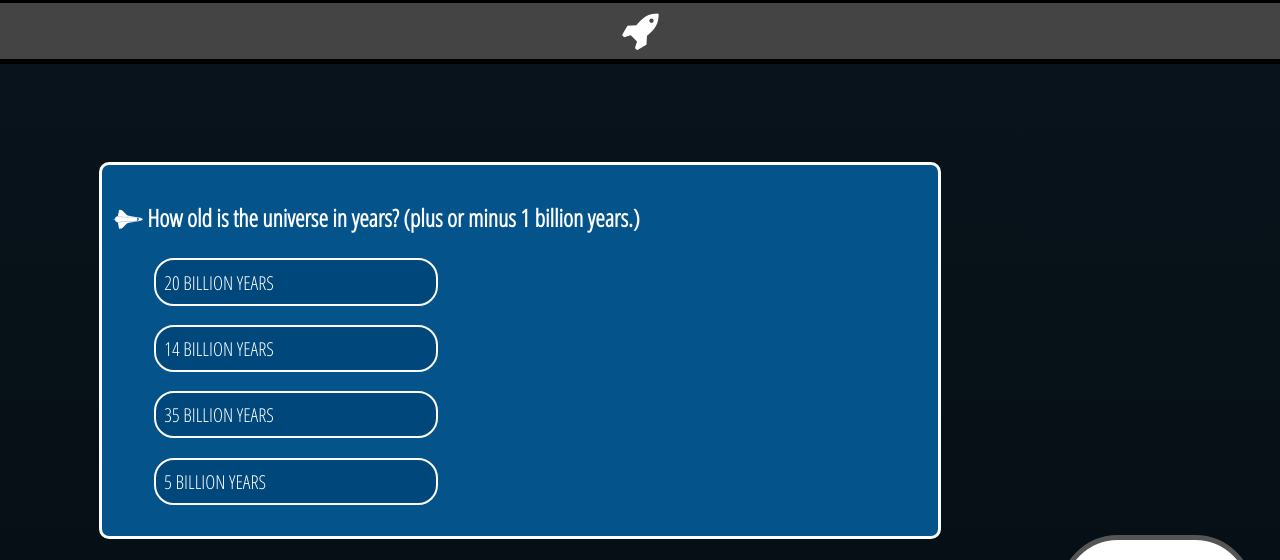
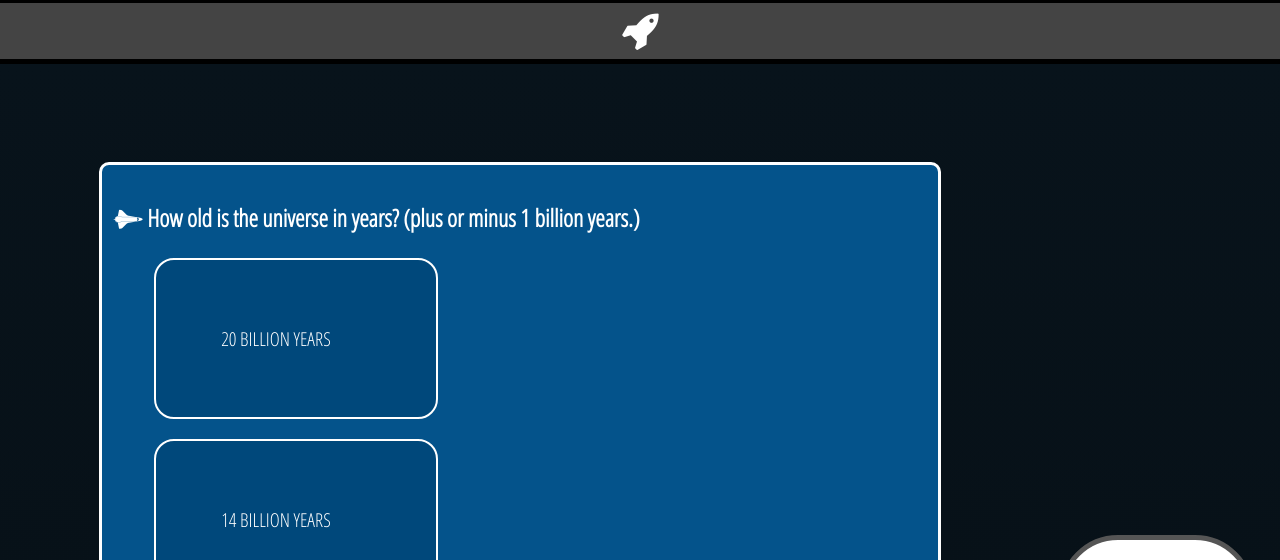
Before and after one commit to sidharth3000/quiz, a plain HTML site: page index.html in a window 1280 px wide. Shown: the part 121-681 px from the top of the page. Drawn offline with Linux system fonts and the light colour scheme; grey boxes are pictures that could not be loaded.

Commit message:
Update quiz.css

```diff
--- a/quiz.css
+++ b/quiz.css
@@ -73,7 +73,7 @@ header
 	font-family: 'Open Sans Condensed', sans-serif;
 	font-size: 1.2em;
 	color: white;
-	padding:1%;
+	padding:8%;
 	border: 2px solid white;
 	margin-right: 60%;
 	margin-left:5%;
```
